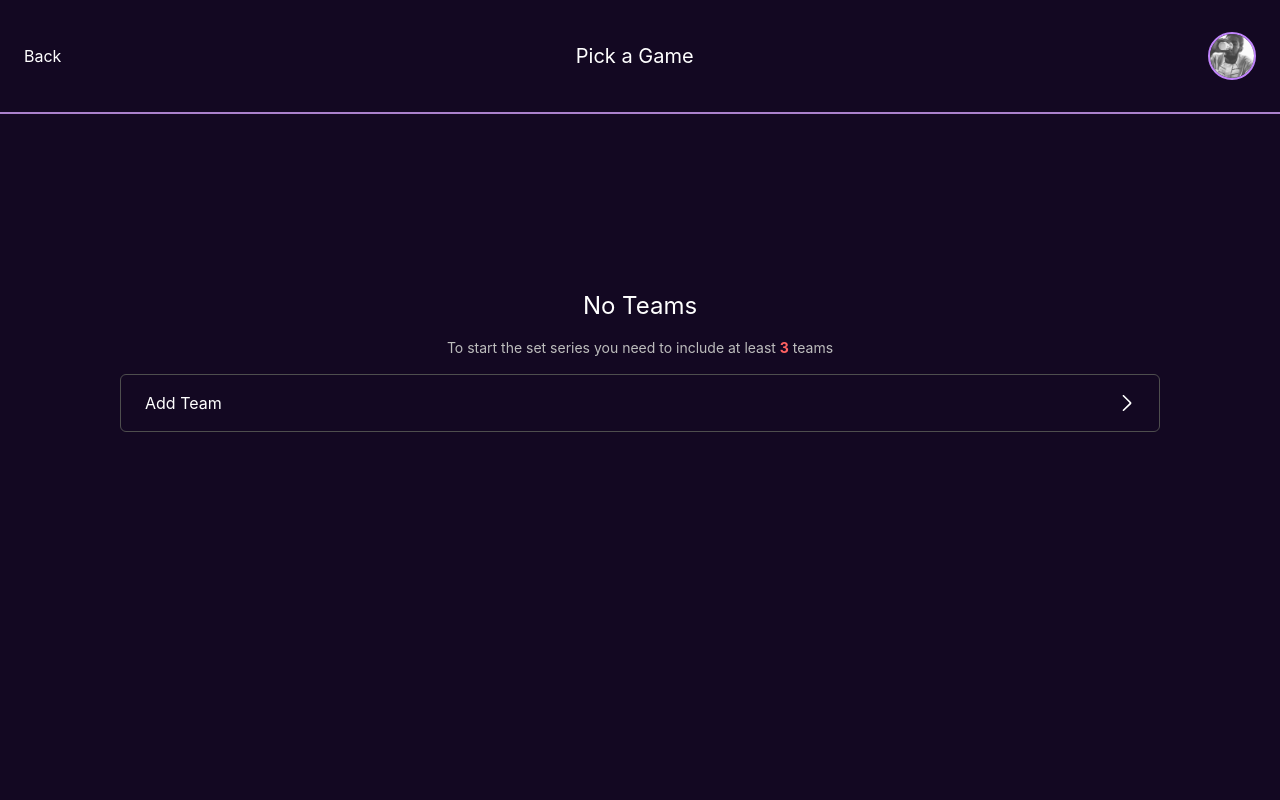
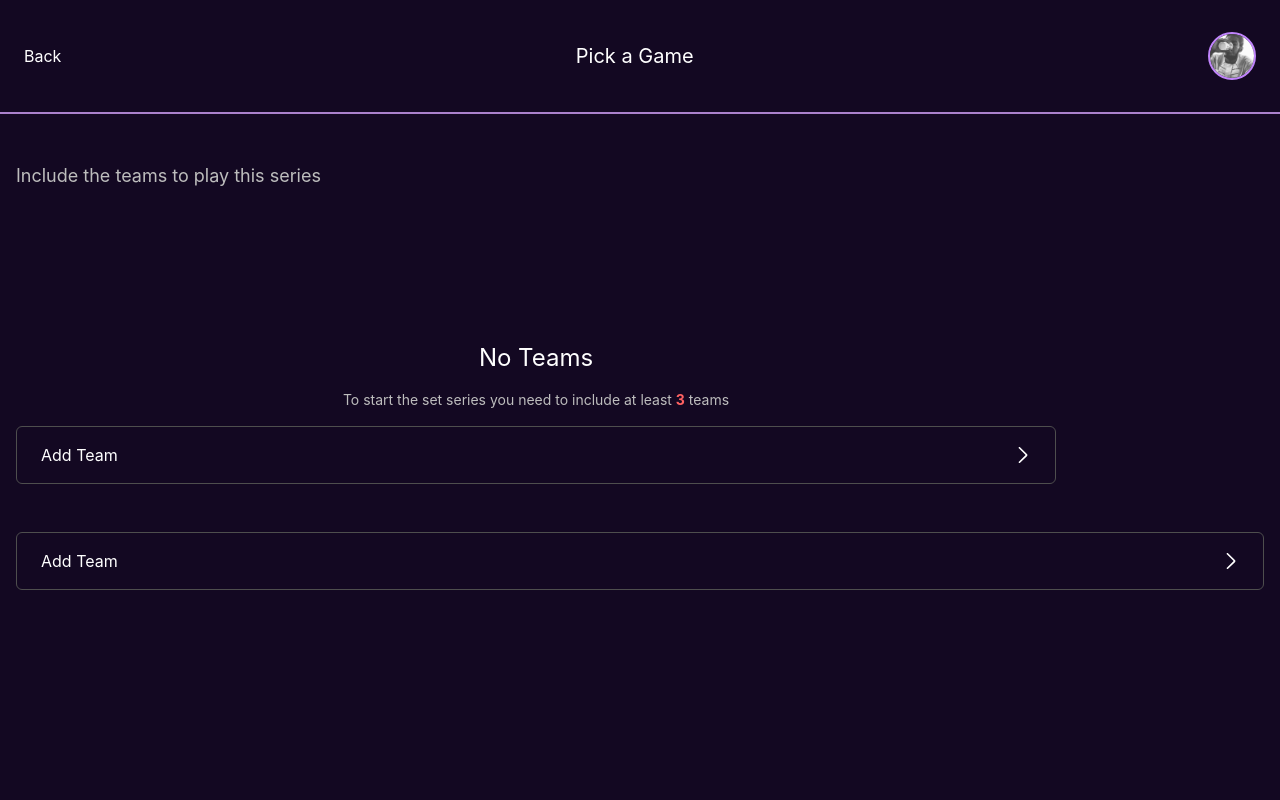
Before and after one commit to auleki/play-ball-client, a Next.js app: page /game/draft in a window 1280 px wide. Shown: the top 800 px of the page. Built offline with nearby package versions, Linux system fonts and the light colour scheme.

Commit message:
improve on draft page

```diff
--- a/pages/game/draft.tsx
+++ b/pages/game/draft.tsx
@@ -1,12 +1,28 @@
+import Link from 'next/link'
 import React from 'react'
-import EmptyDraft from '../../components/empty/EmptyDraft'
+import Button from '../../components/buttons/Button'
+import RoyalButton from '../../components/buttons/RoyalButton'
+import DraftList from '../../components/containers/DraftList'
 import FullScreen from '../../components/layout/FullScreen'
+import { teams } from '../../utilities/mock.data'
 
 const Draft = () => {
+    const LIMIT = 3;
     return (
         <FullScreen>
-            <div className="flex items-center justify-center">
-                <EmptyDraft />
+            <div className="flex flex-col">
+                <h2 className='text-lg mb-6 text-gray-200'>Include the teams to play this series</h2>
+                <DraftList />
+                <section className='mt-12 flex gap-8'>
+                    <RoyalButton text='Add Team' />
+                    {teams.length > LIMIT ? (
+                        <>
+                            <Link href={"/game/playing"}>
+                                <Button text='Start Game' />
+                            </Link>
+                        </>
+                    ) : null}
+                </section>
             </div>
         </FullScreen>
     )
```
